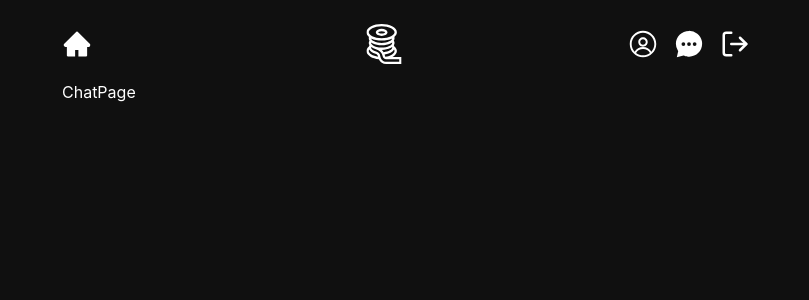
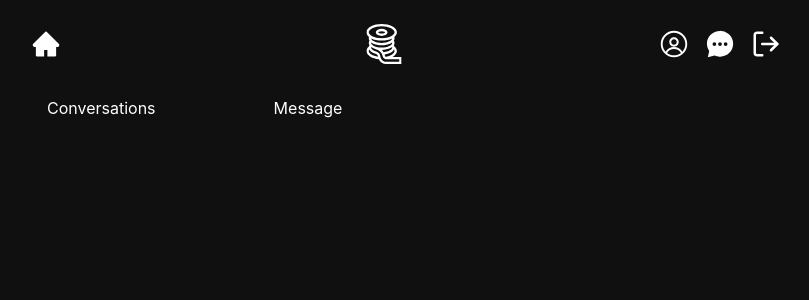
Before and after one commit to tanmay-tiwari-20/Spools, a React (Vite) app in the folder frontend/: page /chat in a window 1280 px wide. Shown: the top 300 px of the page, without its empty margins (234-1043 px from the left). Built offline with nearby package versions, Linux system fonts and the light colour scheme; sample sign-in values are in the browser's storage.

Commit message:
Some enhancements

```diff
--- a/frontend/src/App.jsx
+++ b/frontend/src/App.jsx
@@ -31,9 +31,9 @@ const App = () => {
 
   return (
     <div
-      className={`w-full min-h-screen p-2 bg-white dark:bg-ebony transition duration-500`}
+      className={`w-full min-h-screen relative p-2 bg-white dark:bg-ebony transition duration-500`}
     >
-      <div className="max-w-[720px] mx-auto px-4 text-ebony dark:text-white">
+      <div className="max-w-[750px] mx-auto px-3 md:px-0  text-ebony dark:text-white">
         <Header isDarkMode={isDarkMode} toggleColorMode={toggleColorMode} />
         <Routes>
           {/* If authenticated, show HomePage, otherwise AuthPage */}
--- a/frontend/src/Components/CreatePost.jsx
+++ b/frontend/src/Components/CreatePost.jsx
@@ -7,6 +7,7 @@ import { useRecoilValue, useRecoilState } from "recoil"; // Import useRecoilStat
 import useShowToast from "../hooks/useShowToast";
 import postsAtom from "../atoms/postsAtom";
 import { useParams } from "react-router-dom";
+import { IoAddOutline } from "react-icons/io5";
 
 const MAX_CHAR = 500;
 
@@ -78,14 +79,7 @@ const CreatePost = () => {
         className="fixed bottom-7 right-7 flex items-center justify-center gap-2 px-2 py-2 md:px-5 md:py-2 text-ebony bg-gray-300 rounded-full hover:bg-zinc-100 dark:bg-softPurple dark:text-white dark:hover:bg-softPurple/90 focus:ring-8 focus:ring-zinc-300/50 dark:focus:ring-softPurple/50 shadow-xl transition-all duration-300 hover:shadow-electricBlue dark:hover:shadow-softPurple"
         onClick={openModal}
       >
-        <svg
-          xmlns="http://www.w3.org/2000/svg"
-          className="h-5 w-5"
-          viewBox="0 0 24 24"
-          fill="currentColor"
-        >
-          <path d="M12 4.75a.75.75 0 0 1 .75.75v6.75h6.75a.75.75 0 1 1 0 1.5H12.75v6.75a.75.75 0 0 1-1.5 0V13.75H4.5a.75.75 0 0 1 0-1.5h6.75V5.5a.75.75 0 0 1 .75-.75z" />
-        </svg>
+        <IoAddOutline className="text-sm md:text-base" />
         <span className="hidden md:block">Post</span>
       </button>
 
@@ -101,7 +95,7 @@ const CreatePost = () => {
                 onClick={closeModal}
                 className="text-gray-400 hover:text-gray-600 dark:hover:text-gray-200"
               >
-                <AiOutlineClose size={20} />
+                <AiOutlineClose size={28} />
               </button>
             </div>
 
@@ -128,11 +122,13 @@ const CreatePost = () => {
                 onChange={handleImageChange}
               />
               <div
-                className="flex items-center gap-2 text-gray-500 dark:text-gray-300 cursor-pointer"
+                className="flex items-center gap-2 text-xs md:text-base text-gray-500 dark:text-gray-300 cursor-pointer"
                 onClick={() => imageRef.current.click()}
               >
-                <BsFillImageFill size={24} />
-                <span>Add an image</span>
+                <button className="flex items-center gap-2 px-4 py-2 w-42 text-white rounded-full bg-gradient-to-r from-electricBlue to-softPurple hover:scale-105 shadow-xl transition-all duration-300 hover:shadow-electricBlue dark:hover:shadow-softPurple">
+                  <BsFillImageFill className="text-sm md:text-base" />
+                  <span>Add an image</span>
+                </button>
               </div>
 
               {/* Image Preview */}
--- a/frontend/src/Pages/ChatPage.jsx
+++ b/frontend/src/Pages/ChatPage.jsx
@@ -1,7 +1,12 @@
 
 const ChatPage = () => {
   return (
-    <div>ChatPage</div>
+    <div className="absolute left-[50%] -translate-x-[50%] md:w-[750px] p-4 w-full">
+      <div className="flex gap-4 flex-col md:flex-row max-w-[400px] md:max-w-full mx-auto">
+        <div className="flex flex-[30%]">Conversations</div>
+        <div className="flex flex-[70%]">Message</div>
+      </div>
+    </div>
   )
 }
 
--- a/frontend/src/Pages/PostPage.jsx
+++ b/frontend/src/Pages/PostPage.jsx
@@ -82,7 +82,7 @@ const PostPage = () => {
             <h2 className="text-sm font-bold text-gray-900 dark:text-white">
               {user.username}
             </h2>
-            <img src="/verified.png" alt="Verified" className="w-4 h-4 ml-4" />
+            <img src="/verified.png" alt="Verified" className="md:w-4 md:h-4 w-3 h-3 ml-1 object-cover" />
           </div>
         </div>
         <div className="flex gap-4 items-center">
```
